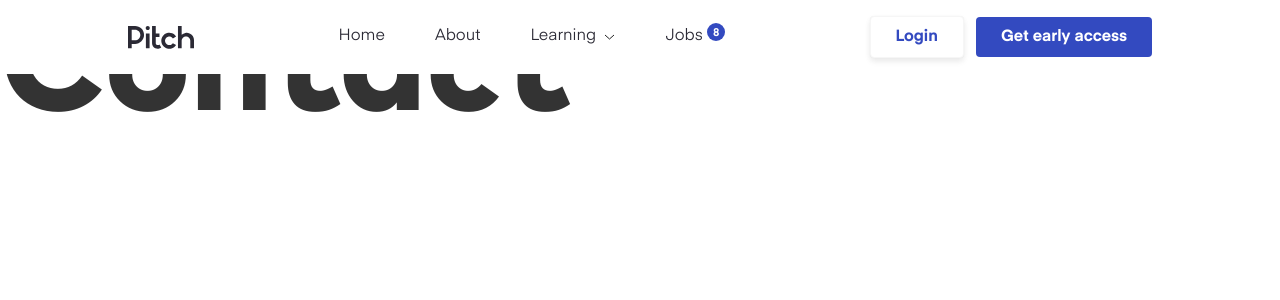
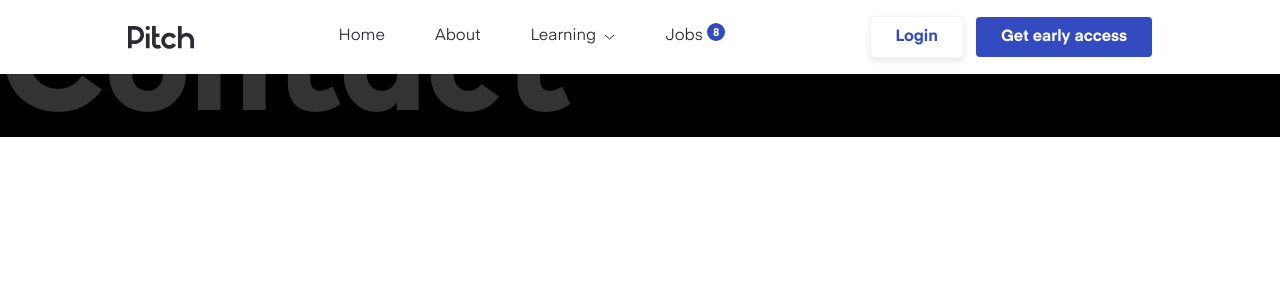
Before and after one commit to Codini-Inc/codini-website, a Next.js app: page /contact in a window 1280 px wide. Shown: the top 300 px of the page. Built offline with nearby package versions, Linux system fonts and the light colour scheme.

Commit message:
fix(tailwind): styles preset

```diff
--- a/pages/contact/index.tsx
+++ b/pages/contact/index.tsx
@@ -9,7 +9,7 @@
         <meta property="og:description" content="Codini Website" />
         <meta property="og:title" content="Codini | Home" />
       </Head>
-      <main className=''>
+      <main className=' bg-black'>
         <h1>Contact</h1>
         <div></div>
         <div></div>
--- a/styles/globals.css
+++ b/styles/globals.css
@@ -1,3 +1,7 @@
+@tailwind base;
+@tailwind components;
+@tailwind utilities;
+
 html {
   height: 100%;
   font-family: sans-serif;
--- a/tailwind.config.js
+++ b/tailwind.config.js
@@ -1,6 +1,13 @@
 /** @type {import('tailwindcss').Config} */
 module.exports = {
-  content: [],
+  content: [
+    "./app/**/*.{js,ts,jsx,tsx,mdx}",
+    "./pages/**/*.{js,ts,jsx,tsx,mdx}",
+    "./components/**/*.{js,ts,jsx,tsx,mdx}",
+
+    // Or if using `src` directory:
+    "./src/**/*.{js,ts,jsx,tsx,mdx}",
+  ],
   theme: {
     extend: {},
   },
```
